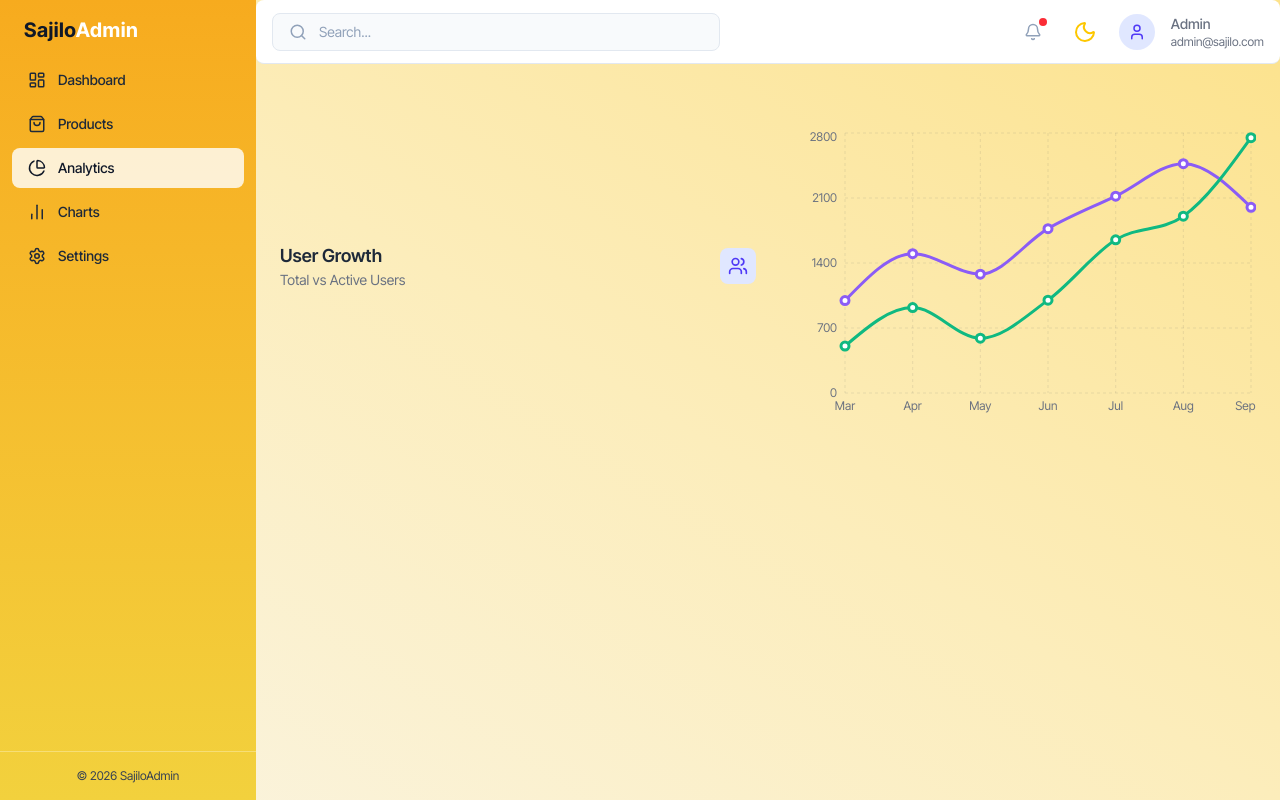
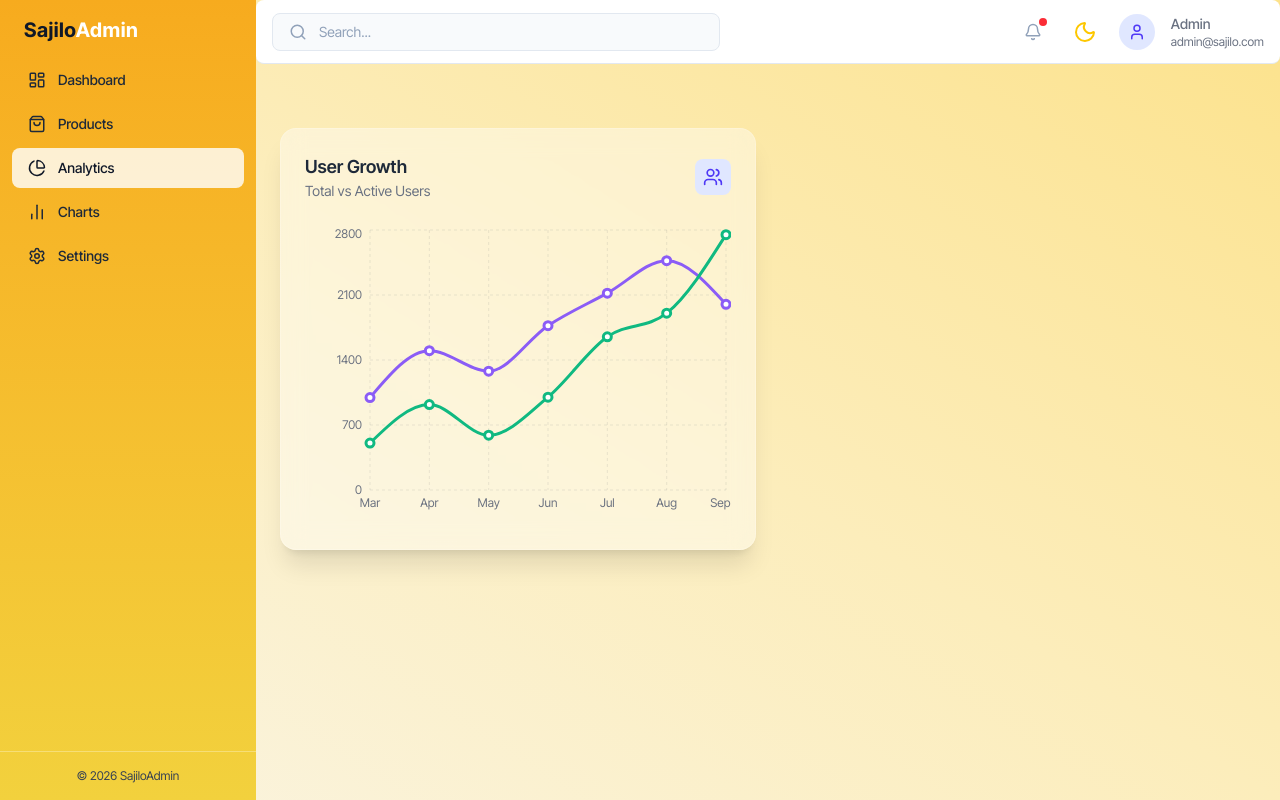
Before and after one commit to bijayjha2025/SajiloAdmin, a React (Vite) app: page /analytics in a window 1280 px wide. Built offline with nearby package versions, Linux system fonts and the light colour scheme; a web font is replaced by a local one.

Commit message:
Defining glasscard and using it in analytics for better UI

```diff
--- /dev/null
+++ b/src/Components/GlassCard.jsx
@@ -0,0 +1,9 @@
+const GlassCard = ({ children, className = "" }) => {
+    return (
+     <div className={` relative overflow-hidden bg-white/40 dark:bg-slate-900/50 backdrop-blur-md border border-white/20 dark:border-white/10 shadow-xl rounded-2xl ${className} `}>
+        {children}
+     </div>
+    );
+};
+
+export default GlassCard;
--- a/src/Pages/Analytics.jsx
+++ b/src/Pages/Analytics.jsx
@@ -2,11 +2,13 @@
 import { LineChart, Line, XAxis, YAxis, CartesianGrid, Tooltip, ResponsiveContainer, PieChart, Pie, Cell, BarChart, Bar  } from "recharts";
 import { Users, PieChart as PieChartIcon } from "lucide-react";
 import { userGrowthData } from "../Data/mockData.jsx";
+import GlassCard from "../Components/GlassCard.jsx";
 
 const Analytics =() =>{
     return(
     <div className="space-y-6">
      <div className="grid grid-cols-1 lg:grid-cols-2 gap-6">
+      <GlassCard className="p-6">
       <div className="flex items-center justify-between mb-6">
        <div>
         <h2 className='text-lg font-semibold text-gray-800 dark:text-white'>User Growth</h2>
@@ -26,9 +28,10 @@ const Analytics =() =>{
          <Line type="monotone" dataKey="users" stroke="#8b5cf6" strokeWidth={3} dot={{ r: 4 }} activeDot={{ r: 6 }} />
          <Line type="monotone" dataKey="active" stroke="#10b981" strokeWidth={3} dot={{ r: 4 }} activeDot={{ r: 6 }} />
         </LineChart>
-      </ResponsiveContainer>
+       </ResponsiveContainer>
+      </div>
+      </GlassCard>
 
-      </div>
      </div>
     </div>
     );
```
